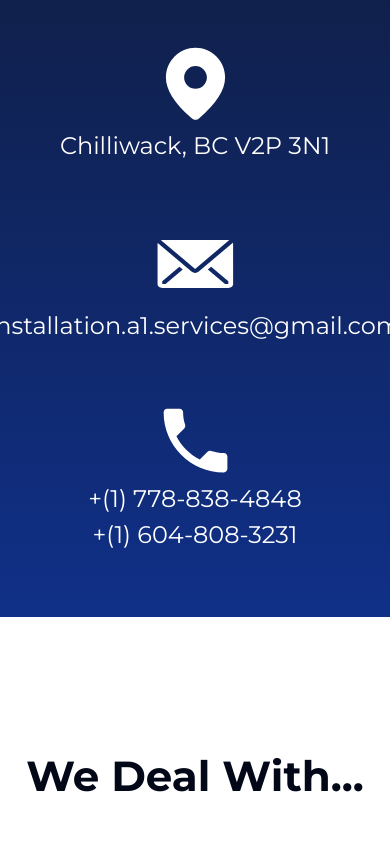
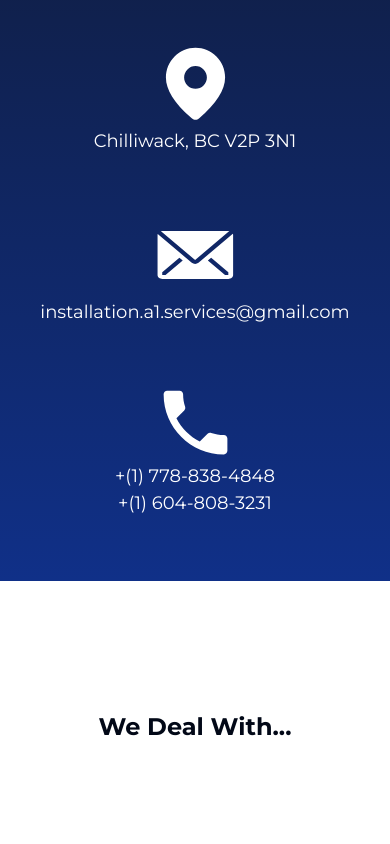
Before and after one commit to Harmanpreet6351/a1-frontend, a Next.js app: page / in a window 390 px wide. Shown: the part 4060-4904 px from the top of the page. Built offline with nearby package versions, Linux system fonts and the light colour scheme.

Commit message:
reduced font size

```diff
--- a/src/app/globals.css
+++ b/src/app/globals.css
@@ -64,6 +64,9 @@
     @apply border-border;
   }
   body {
-    @apply bg-background text-foreground;
+    @apply bg-background text-foreground max-w-full overflow-x-hidden;
+  }
+  html {
+    @apply max-w-full overflow-x-hidden;
   }
 }
--- a/src/components/home/contact-us-section.tsx
+++ b/src/components/home/contact-us-section.tsx
@@ -9,15 +9,15 @@ export default function ContactUsSection() {
     <div id="contact" className="flex flex-col lg:flex-row gap-16 lg:gap-0 justify-evenly py-16 text-white bg-gradient-to-b from-[#10204B] to-[#103088]">
       <div className="flex flex-col items-center gap-2">
         <Image src={locationVector} alt="Location" />
-        <p className="text-[24px]">Chilliwack, BC V2P 3N1</p>
+        <p className="text-[18px] lg:text-[24px]">Chilliwack, BC V2P 3N1</p>
       </div>
       <div className="flex flex-col items-center gap-2">
         <Image src={mailVector} alt="Location" />
-        <p className="text-[24px]">installation.a1.services@gmail.com</p>
+        <p className="text-[18px] lg:text-[24px]">installation.a1.services@gmail.com</p>
       </div>
       <div className="flex flex-col items-center gap-2">
         <Image src={phoneVector} alt="Location" />
-        <p className="text-center text-[24px]">+(1) 778-838-4848<br/>+(1) 604-808-3231</p>
+        <p className="text-center text-[18px] lg:text-[24px]">+(1) 778-838-4848<br/>+(1) 604-808-3231</p>
       </div>
     </div>
   )
--- a/src/components/home/partners-section.tsx
+++ b/src/components/home/partners-section.tsx
@@ -39,7 +39,7 @@ export default function PartnersSection() {
 
   return (
     <div className="py-32">
-      <h1 className="text-center text-[42px] font-bold pb-20">We Deal With...</h1>
+      <h1 className="text-center text-[24px] lg:text-[42px] font-bold pb-20">We Deal With...</h1>
       <div className="w-[70vw] mx-auto">
       <Carousel opts={{loop: true, align: "center"}} plugins={[ (Autoplay({delay: 1500}) as any), ]}>
         <CarouselContent className="items-center -ml-12">
```
